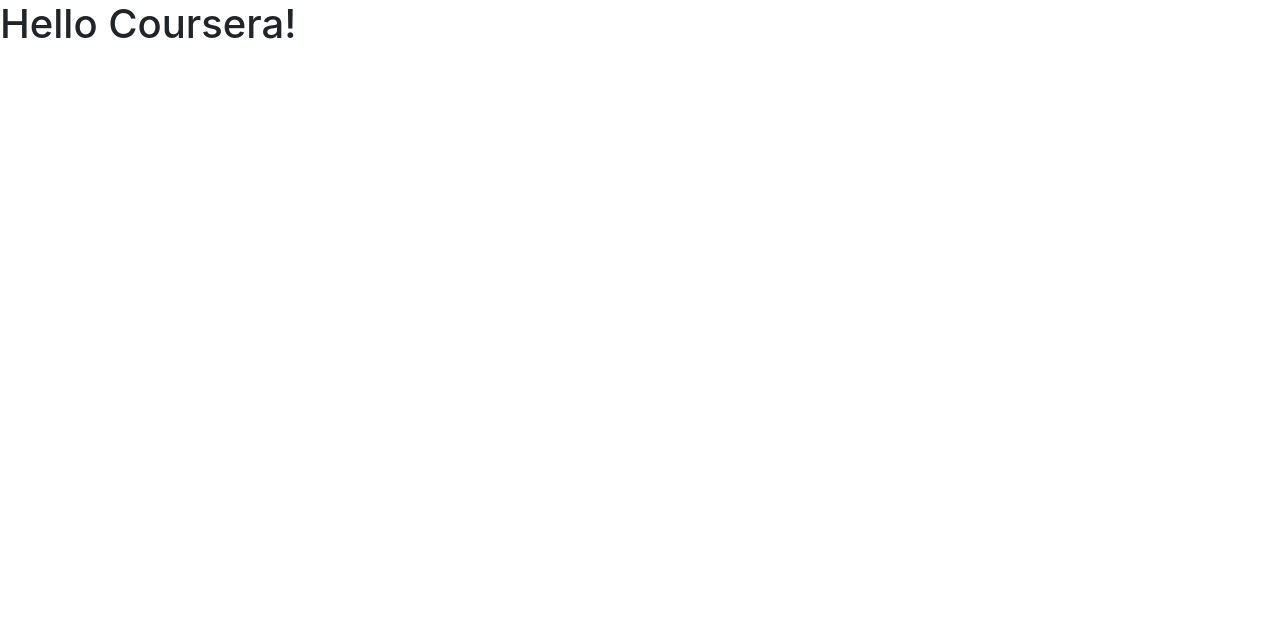
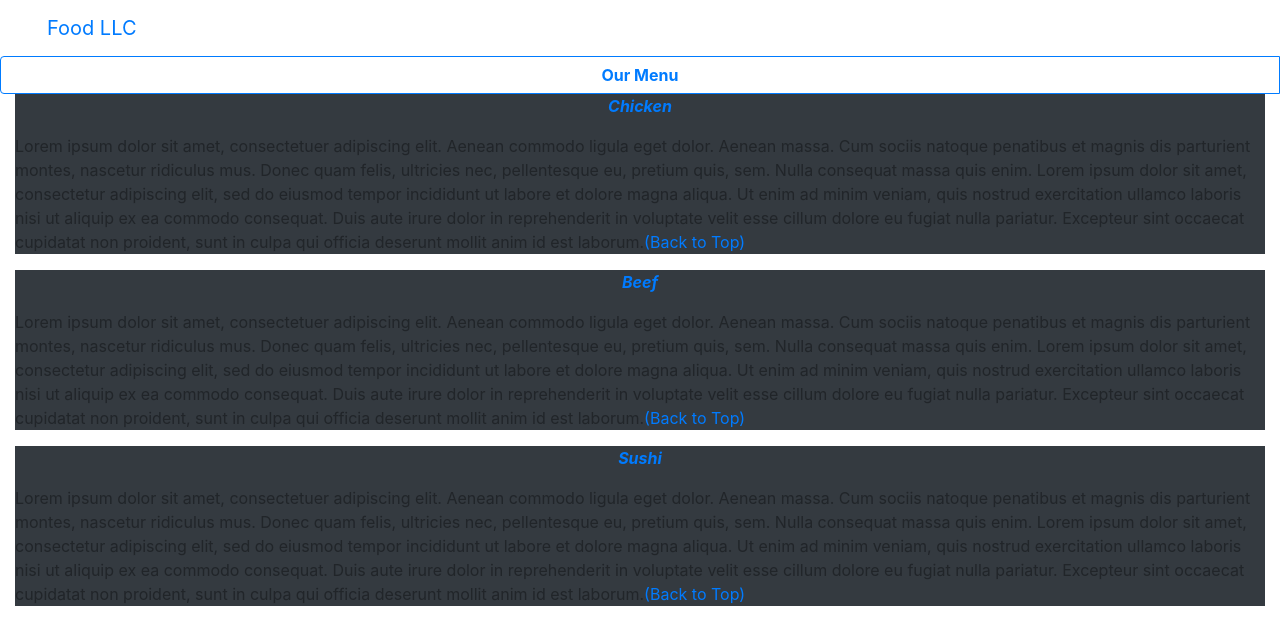
Before and after one commit to Wagilba/mod3_solution, a plain HTML site: page index.html in a window 1280 px wide. Drawn offline with nearby package versions, Linux system fonts and the light colour scheme.

Commit message:
Update index.html

```diff
--- a/index.html
+++ b/index.html
@@ -1,28 +1,68 @@
-<!doctype html>
-<html lang="en">
-  <head>
-    <meta charset="utf-8">
-    <meta http-equiv="X-UA-Compatible" content="IE=edge">
-    <meta name="viewport" content="width=device-width, initial-scale=1">
+<!DOCTYPE html>
+<html>
+<head>
 
-    <!-- HTML5 shim and Respond.js for IE8 support of HTML5 elements and media queries -->
-    <!-- WARNING: Respond.js doesn't work if you view the page via file:// -->
-    <!--[if lt IE 9]>
-      <script src="https://oss.maxcdn.com/html5shiv/3.7.2/html5shiv.min.js"></script>
-      <script src="https://oss.maxcdn.com/respond/1.4.2/respond.min.js"></script>
-    <![endif]-->
+<title>Module 3</title>
 
-    <title>Bootstrap Starter Page</title>
-    <link rel="stylesheet" href="css/bootstrap.min.css">
-    <link rel="stylesheet" href="css/styles.css">
-  </head>
+  <meta name="viewport" content="width=device-width, initial-scale=1">
+  <link rel="stylesheet" href="https://stackpath.bootstrapcdn.com/bootstrap/4.5.0/css/bootstrap.min.css" integrity="sha384-9aIt2nRpC12Uk9gS9baDl411NQApFmC26EwAOH8WgZl5MYYxFfc+NcPb1dKGj7Sk" crossorigin="anonymous">
+  <link rel="stylesheet" href="ass2.css">
+  <script src="https://code.jquery.com/jquery-3.5.1.slim.min.js" integrity="sha384-DfXdz2htPH0lsSSs5nCTpuj/zy4C+OGpamoFVy38MVBnE+IbbVYUew+OrCXaRkfj" crossorigin="anonymous"></script>
+  <script src="https://cdn.jsdelivr.net/npm/popper.js@1.16.0/dist/umd/popper.min.js" integrity="sha384-Q6E9RHvbIyZFJoft+2mJbHaEWldlvI9IOYy5n3zV9zzTtmI3UksdQRVvoxMfooAo" crossorigin="anonymous"></script>
+  <script src="https://stackpath.bootstrapcdn.com/bootstrap/4.5.0/js/bootstrap.min.js" integrity="sha384-OgVRvuATP1z7JjHLkuOU7Xw704+h835Lr+6QL9UvYjZE3Ipu6Tp75j7Bh/kR0JKI" crossorigin="anonymous"></script>
+</head>
 <body>
 
-  <h1>Hello Coursera!</h1>
 
-  <!-- jQuery (Bootstrap JS plugins depend on it) -->
-  <script src="js/jquery-1.11.3.min.js"></script>
-  <script src="js/bootstrap.min.js"></script>
-  <script src="js/script.js"></script>
+<nav class="navbar" id="top">
+  <div class="container-fluid">
+
+    <div class="navbar-header">
+
+      <a class="navbar-brand text-decoration-none  text-primary  pl-3" href="#">Food LLC</a>
+    </div>
+   </div>
+</nav>
+
+
+
+<div class="btn-group  btn-block">
+    <button type="button" class="btn btn-outline-primary font-weight-bolder " data-toggle="dropdown">Our Menu</button>
+    <div class="dropdown-menu d-sm-none text-center">
+       <a class="dropdown-item vw-100" href="#chicken">Chicken</a><hr>
+       <a class="dropdown-item" href="#beef">Beef</a><hr>
+       <a class="dropdown-item" href="#sushi">Sushi</a><hr>
+    </div>
+</div>
+
+
+<div class="container-fluid">
+ <div class="row">
+
+  <div class="col-md-12 col-sm-12 col-xs-12">
+    <div class="content-box bg-dark">
+      <p class="item-name text-center text-primary font-weight-bold font-italic" id="chicken">Chicken</p>
+      <p>Lorem ipsum dolor sit amet, consectetuer adipiscing elit. Aenean commodo ligula eget dolor. Aenean massa. Cum sociis natoque penatibus et magnis dis parturient montes, nascetur ridiculus mus. Donec quam felis, ultricies nec, pellentesque eu, pretium quis, sem. Nulla consequat massa quis enim. Lorem ipsum dolor sit amet, consectetur adipiscing elit, sed do eiusmod tempor incididunt ut labore et dolore magna aliqua. Ut enim ad minim veniam, quis nostrud exercitation ullamco laboris nisi ut aliquip ex ea commodo consequat. Duis aute irure dolor in reprehenderit in voluptate velit esse cillum dolore eu fugiat nulla pariatur. Excepteur sint occaecat cupidatat non proident, sunt in culpa qui officia deserunt mollit anim id est laborum.<a href="#top">(Back to Top)</a></p>
+    </div>
+  </div>
+
+  <div class="col-md-12 col-sm-12 col-xs-12">
+    <div class="content-box bg-dark">
+      <p class="item-name text-center text-primary font-weight-bold font-italic" id="beef">Beef</p>
+      <p>Lorem ipsum dolor sit amet, consectetuer adipiscing elit. Aenean commodo ligula eget dolor. Aenean massa. Cum sociis natoque penatibus et magnis dis parturient montes, nascetur ridiculus mus. Donec quam felis, ultricies nec, pellentesque eu, pretium quis, sem. Nulla consequat massa quis enim. Lorem ipsum dolor sit amet, consectetur adipiscing elit, sed do eiusmod tempor incididunt ut labore et dolore magna aliqua. Ut enim ad minim veniam, quis nostrud exercitation ullamco laboris nisi ut aliquip ex ea commodo consequat. Duis aute irure dolor in reprehenderit in voluptate velit esse cillum dolore eu fugiat nulla pariatur. Excepteur sint occaecat cupidatat non proident, sunt in culpa qui officia deserunt mollit anim id est laborum.<a href="#top">(Back to Top)</a></p>
+    </div>
+  </div>
+
+
+  <div class="col-md-12 col-sm-12 col-xs-12">
+    <div class="content-box bg-dark">
+      <p class="item-name text-center text-primary font-weight-bold font-italic" id="sushi">Sushi</p>
+      <p>Lorem ipsum dolor sit amet, consectetuer adipiscing elit. Aenean commodo ligula eget dolor. Aenean massa. Cum sociis natoque penatibus et magnis dis parturient montes, nascetur ridiculus mus. Donec quam felis, ultricies nec, pellentesque eu, pretium quis, sem. Nulla consequat massa quis enim. Lorem ipsum dolor sit amet, consectetur adipiscing elit, sed do eiusmod tempor incididunt ut labore et dolore magna aliqua. Ut enim ad minim veniam, quis nostrud exercitation ullamco laboris nisi ut aliquip ex ea commodo consequat. Duis aute irure dolor in reprehenderit in voluptate velit esse cillum dolore eu fugiat nulla pariatur. Excepteur sint occaecat cupidatat non proident, sunt in culpa qui officia deserunt mollit anim id est laborum.<a href="#top">(Back to Top)</a></p>
+    </div>
+  </div>
+
+ </div>
+
+</div>
 </body>
 </html>
```
